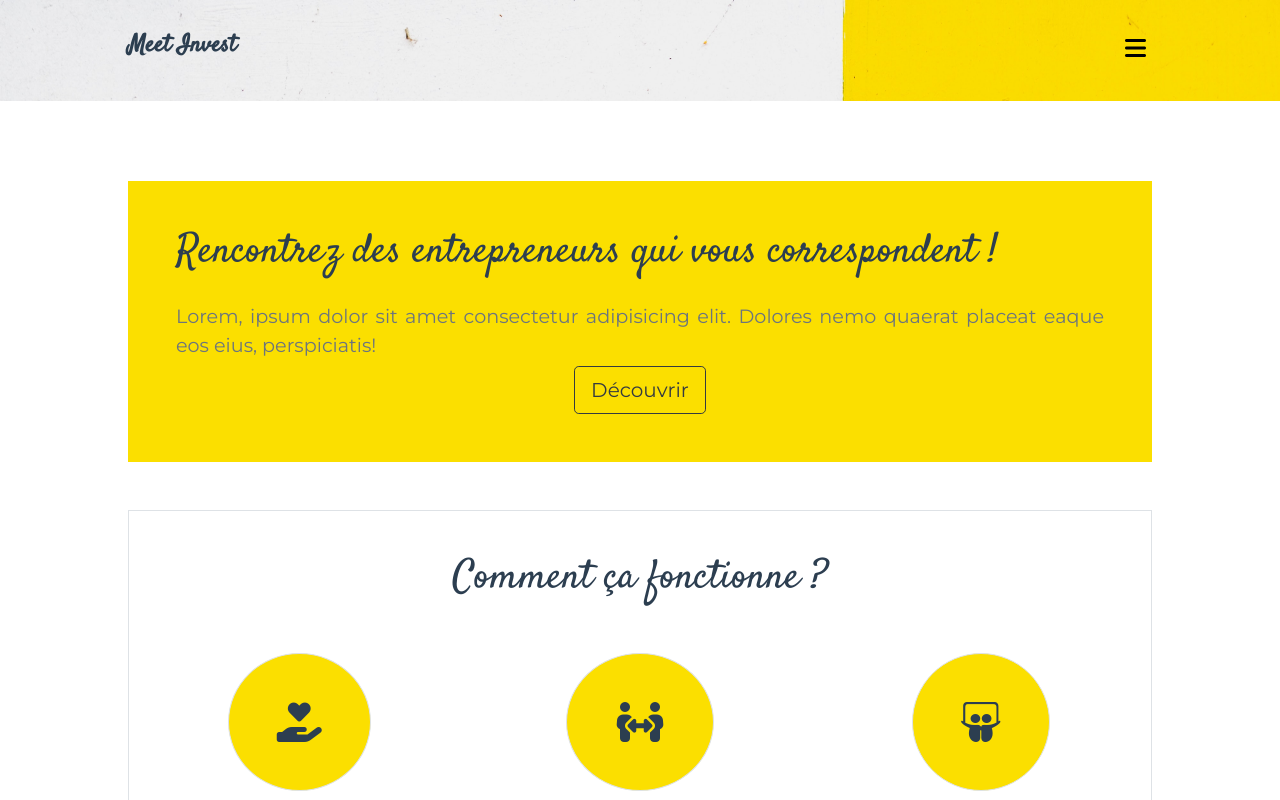
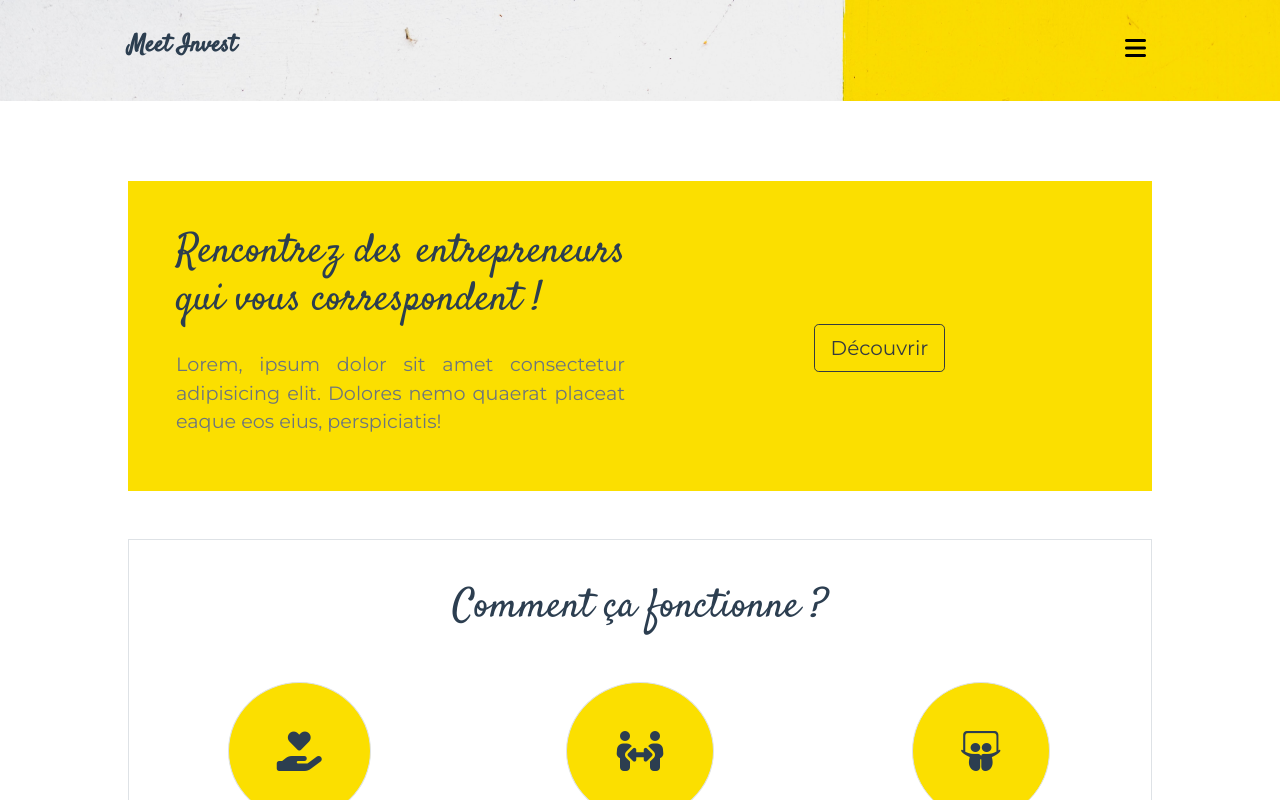
Before and after one commit to yaf/meet_invest, a Vue app: page / in a window 1280 px wide. Shown: the top 800 px of the page. Built offline with nearby package versions, Linux system fonts and the light colour scheme; no server answers.

Commit message:
fix responsive accueil.vue

```diff
--- a/src/views/accueil.vue
+++ b/src/views/accueil.vue
@@ -2,12 +2,14 @@
   <div class="accueil">
 
 <!-- Bannière intro "Accroche" -->
-    <div class="banner p-5 bg-yellow">
-      <div>
-        <h2 class="text-justify mb-4 satisfy h1">Rencontrez des entrepreneurs qui vous correspondent !</h2>
-        <p class="text-justify h4"><small class="text-muted">Lorem, ipsum dolor sit amet consectetur adipisicing elit. Dolores nemo quaerat placeat eaque eos eius, perspiciatis!</small></p>
+    <div class="container p-5 bg-yellow">
+      <div class="row">
+        <div class="col-sm">
+          <h2 class="text-justify mb-4 satisfy h1">Rencontrez des entrepreneurs qui vous correspondent !</h2>
+          <p class="text-justify h4"><small class="text-muted">Lorem, ipsum dolor sit amet consectetur adipisicing elit. Dolores nemo quaerat placeat eaque eos eius, perspiciatis!</small></p>
+        </div>
+        <Bouton :title="text" class="ascenter col-sm mt-4" @click.native="goToEntrepreneurs()"></Bouton>
       </div>
-      <Bouton :title="text" class="ascenter" @click.native="goToEntrepreneurs()"></Bouton>
     </div>
 
 <!-- Bloc fonctionnement avec pictos et cards -->
```
